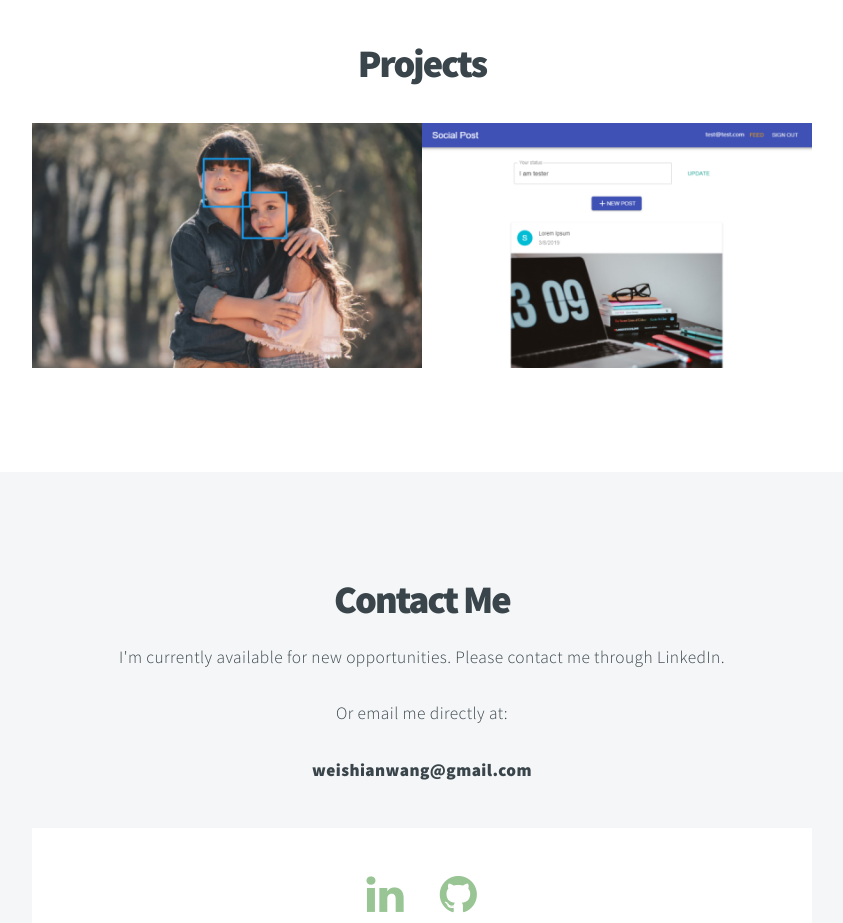
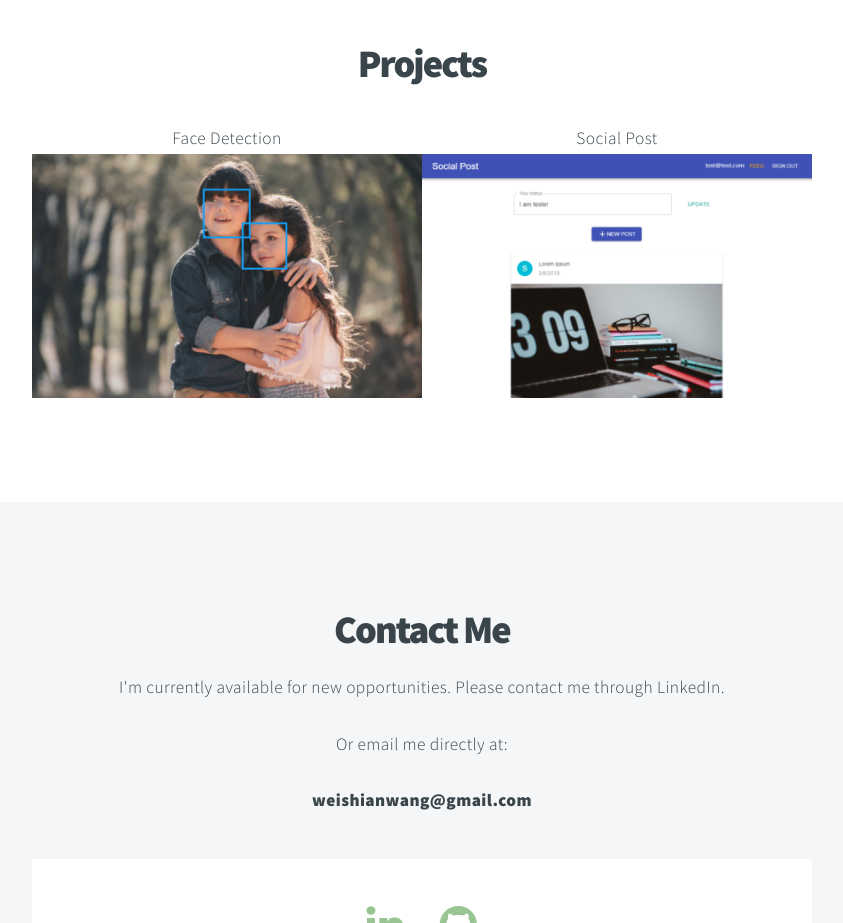
Before and after one commit to weishian-wang/weishian-wang.github.io, a plain HTML site: page index.html in a window 1280 px wide. Shown: the part 2360-3283 px from the top of the page, without its empty margins (218-1061 px from the left). Drawn offline with Linux system fonts and the light colour scheme; a script that the page names is missing.

Commit message:
Add title for project

```diff
--- a/index.html
+++ b/index.html
@@ -72,6 +72,8 @@
 
 			<!-- Gallery  -->
 			<div class="gallery">
+				<article class="from-left">Face Detection</article>
+				<article class="from-right">Social Post</article>
 				<article class="from-left">
 					<a href="https://react-face-detection.herokuapp.com/" target="_blank" data-poptrox="ignore"><img src="images/thumbs/01.png" class="image fit" title="" alt="" /></a>
 				</article>
```
